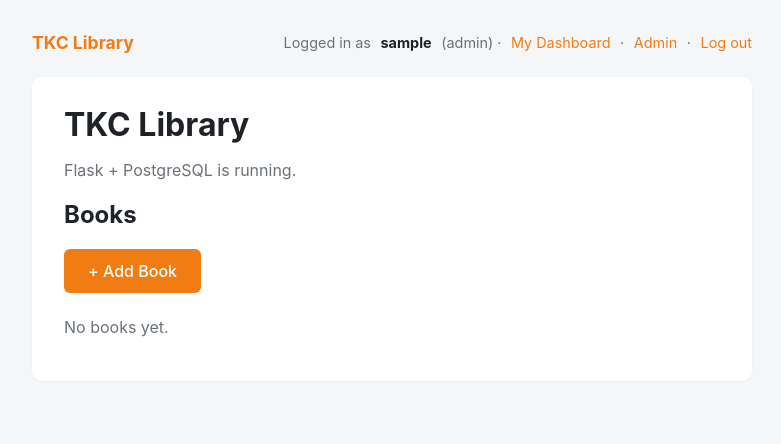
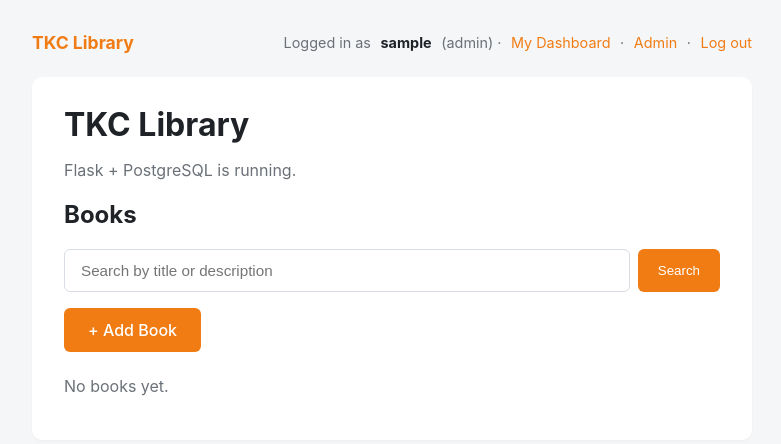
Before and after one commit to TheKeyholdingCompany/librarian, a Flask app: page / in a window 1280 px wide. Shown: the top 444 px of the page, without its empty margins (248-1029 px from the left). Run offline with Flask 3, Linux system fonts and the light colour scheme; the visitor is signed in with stand-in values (Sample User, id 1); data that the repository does not hold is empty.

Commit message:
Add book search bar and search handling to library index

```diff
--- a/app/library/routes.py
+++ b/app/library/routes.py
@@ -1,5 +1,6 @@
 from flask import render_template, redirect, url_for, session, flash, request
 from datetime import datetime, timezone, timedelta
+from sqlalchemy import or_
 from sqlalchemy.orm import selectinload
 from werkzeug.security import generate_password_hash
 from werkzeug.utils import secure_filename
@@ -38,7 +39,16 @@ def _get_or_create_user(username):
 @bp.route("/")
 @login_required
 def index():
-    books = db.session.scalars(db.select(Book).order_by(Book.created_at.desc())).all()
+    search_query = request.args.get("q", "").strip()
+    book_stmt = db.select(Book)
+    if search_query:
+        book_stmt = book_stmt.where(
+            or_(
+                Book.name.ilike(f"%{search_query}%"),
+                Book.description.ilike(f"%{search_query}%"),
+            )
+        )
+    books = db.session.scalars(book_stmt.order_by(Book.created_at.desc())).all()
     username = session.get("username")
     favorite_book_ids = set()
     if username:
@@ -93,6 +103,7 @@ def index():
         favorite_book_ids=favorite_book_ids,
         book_ratings=book_ratings,
         user_rating_data=user_rating_data,
+        search_query=search_query,
     )
 
 
--- a/app/library/templates/library/index.html
+++ b/app/library/templates/library/index.html
@@ -49,6 +49,32 @@
   .actions a:hover {
     background: var(--brand-dark);
     text-decoration: none;
+  }
+  .search-bar {
+    display: flex;
+    gap: 0.5rem;
+    margin-bottom: 1rem;
+    flex-wrap: wrap;
+  }
+  .search-input {
+    flex: 1;
+    min-width: 240px;
+    padding: 0.75rem 1rem;
+    border: 1px solid var(--border);
+    border-radius: 6px;
+    font-size: 0.95rem;
+  }
+  .search-btn {
+    padding: 0.75rem 1.25rem;
+    background: var(--brand);
+    color: white;
+    border: none;
+    border-radius: 6px;
+    cursor: pointer;
+    font-weight: 500;
+  }
+  .search-btn:hover {
+    background: var(--brand-dark);
   }
   .book-grid {
     display: grid;
@@ -219,6 +245,17 @@
     <p class="muted">Flask + PostgreSQL is running.</p>
 
     <h2>Books</h2>
+    <form class="search-bar" method="GET" action="{{ url_for('library.index') }}">
+      <input
+        type="search"
+        name="q"
+        class="search-input"
+        placeholder="Search by title or description"
+        value="{{ search_query|default('') }}"
+        aria-label="Search books"
+      />
+      <button type="submit" class="search-btn">Search</button>
+    </form>
     {% if session.get('role') == 'admin' %}
     <div class="actions">
       <a href="{{ url_for('library.add_book') }}">+ Add Book</a>
@@ -262,8 +299,15 @@
                     </span>
                   </div>
                 {% endif %}
-                <button class="rate-btn" onclick="openRatingModal({{ book.id }}, {{ book.name | tojson }}, {{ user_rating_data.get(book.id, None) | tojson }})">
-                  {% if user_rating_data.get(book.id) %}Edit rating{% else %}Rate this book{% endif %}
+                <button
+                  class="rate-btn"
+                  type="button"
+                  onclick="openRatingModal(this)"
+                  data-book-id="{{ book.id }}"
+                  data-book-name="{{ book.name | e }}"
+                  data-user-rating='{{ (user_rating_data[book.id] if book.id in user_rating_data else None) | tojson }}'
+                >
+                  {% if book.id in user_rating_data %}Edit rating{% else %}Rate this book{% endif %}
                 </button>
               </div>
 
@@ -311,7 +355,11 @@
         {% endfor %}
       </div>
     {% else %}
-      <p class="muted">No books yet.</p>
+      {% if search_query %}
+        <p class="muted">No books found for "{{ search_query }}".</p>
+      {% else %}
+        <p class="muted">No books yet.</p>
+      {% endif %}
     {% endif %}
   </div>
 
@@ -352,7 +400,18 @@
 <script>
 let currentBookId = null;
 
-function openRatingModal(bookId, bookName, userRating) {
+function openRatingModal(button) {
+  const bookId = button.dataset.bookId;
+  const bookName = button.dataset.bookName;
+  const userRatingRaw = button.dataset.userRating;
+  let userRating = null;
+
+  try {
+    userRating = userRatingRaw ? JSON.parse(userRatingRaw) : null;
+  } catch (err) {
+    userRating = null;
+  }
+
   currentBookId = bookId;
   document.getElementById('modal-title').textContent = `Rate "${bookName}"`;
   document.getElementById('rating-form').action = `/rate/${bookId}`;
```
